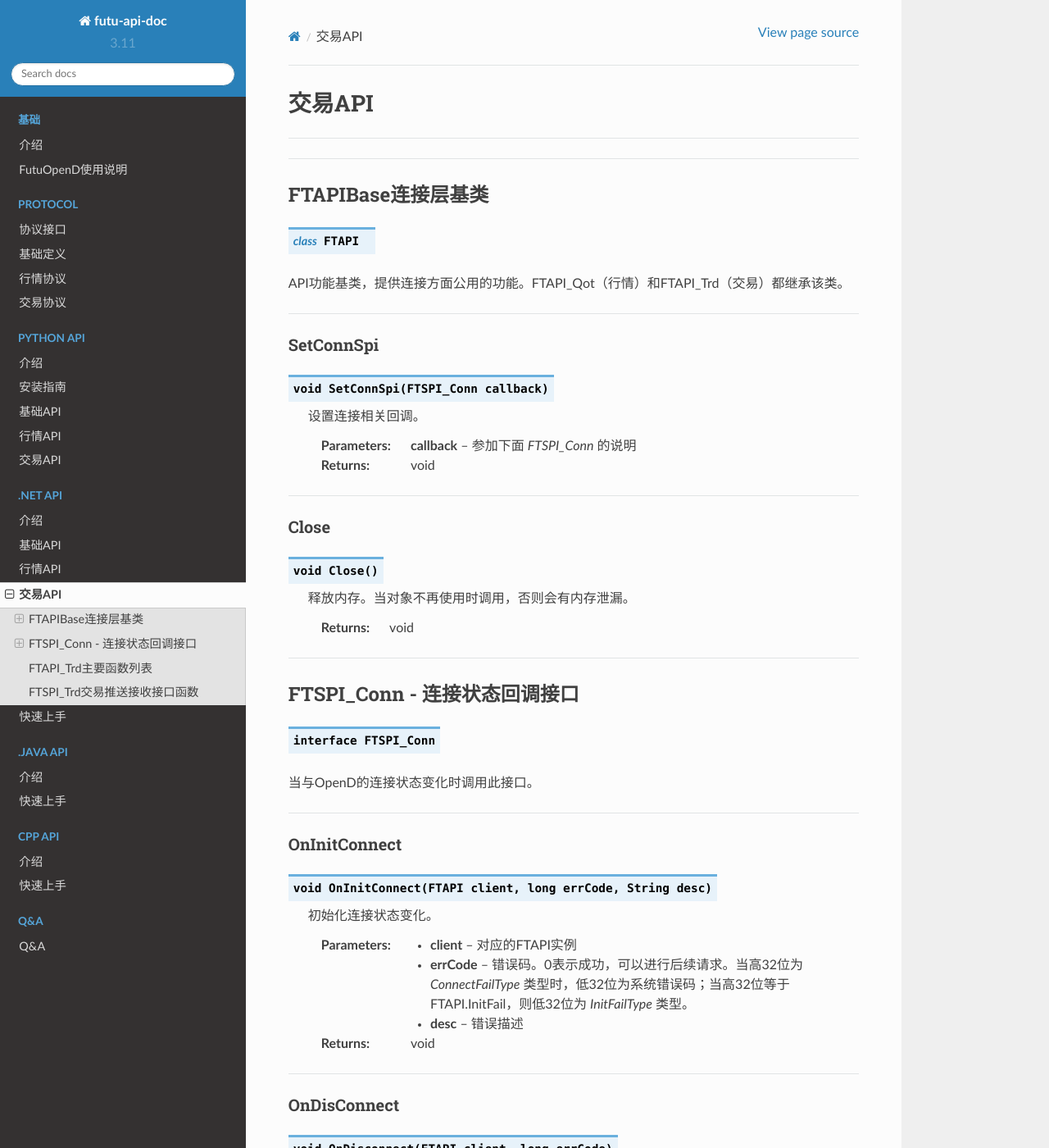
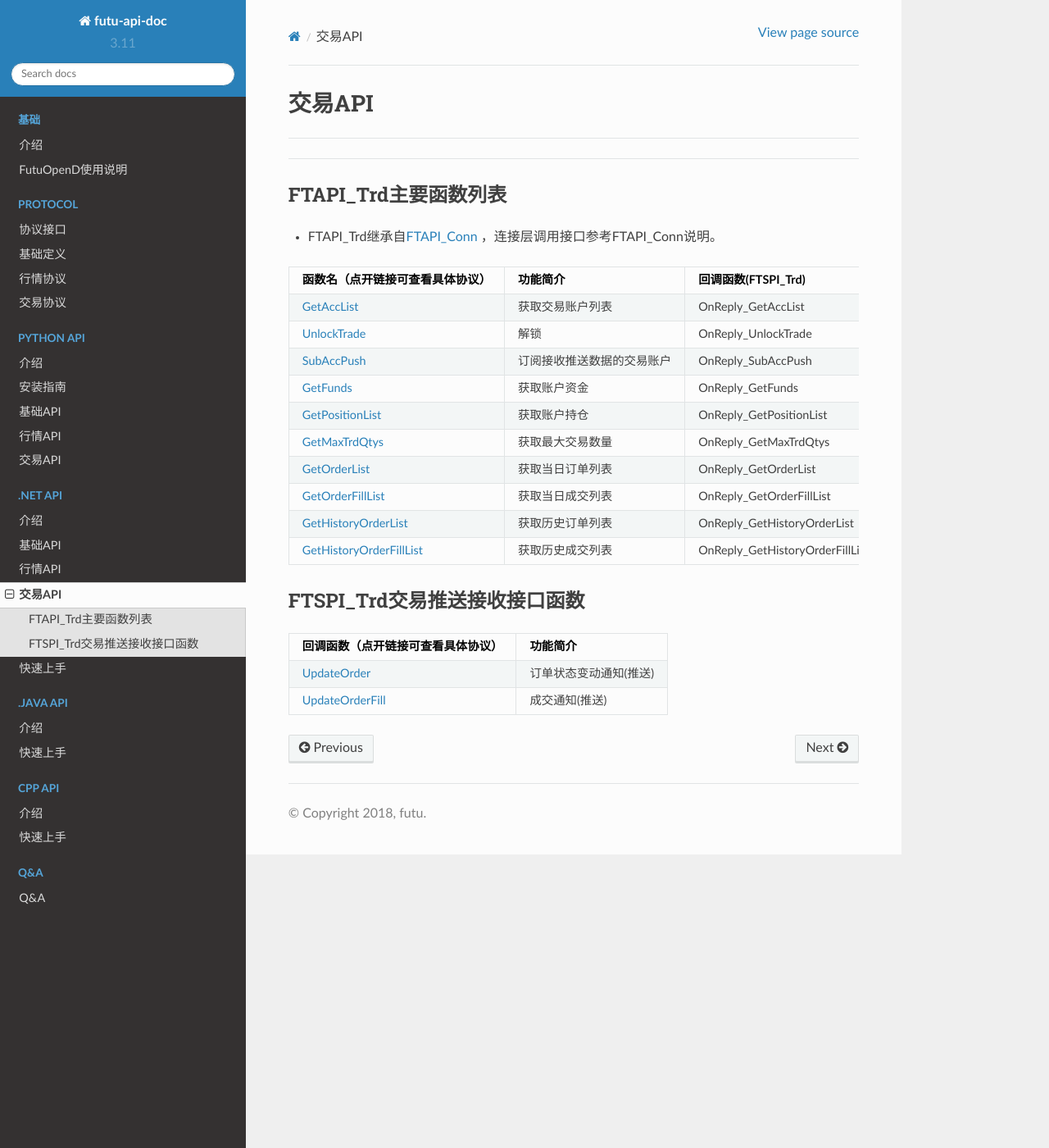
Before and after one commit to FutunnOpen/futu-api-doc, a Sphinx documentation site: the page built from doc_maker/source/net/Trade_API.rst, in a window 1280 px wide and 1400 px high. Shown: the whole window at 82% size. Built offline with Sphinx 7.4.7 and the Read the Docs theme 2.0.0, drawn with Linux system fonts in a browser that asks for light colours; some of the changed text lies outside the part shown.

Commit message:
优化文档

```diff
--- a/doc_maker/source/net/Trade_API.rst
+++ b/doc_maker/source/net/Trade_API.rst
@@ -65,92 +65,25 @@
 
 
 
-FTAPIBase连接层基类
--------------------
-
-..  class:: FTAPI
-
-API功能基类，提供连接方面公用的功能。FTAPI_Qot（行情）和FTAPI_Trd（交易）都继承该类。
-
--------------------------------------------------------------------------------------------------
-
-
-SetConnSpi
-~~~~~~~~~~~~~~~~~
-
-..  method:: void SetConnSpi(FTSPI_Conn callback)
-
-  设置连接相关回调。
-
-  :param callback: 参加下面 `FTSPI_Conn` 的说明
-  :return: void
-
---------------------------------------------
-
-Close
-~~~~~~~~~~~~~~~~~
-
-..  method:: void Close()
-
-  释放内存。当对象不再使用时调用，否则会有内存泄漏。
-
-  :return: void
-
---------------------------------------------
-
-FTSPI_Conn - 连接状态回调接口
-------------------------------------------
-
-..  class:: interface FTSPI_Conn
-
-当与OpenD的连接状态变化时调用此接口。
-
-------------------------------------
-
-OnInitConnect
-~~~~~~~~~~~~~~~~~
-
-..  method:: void OnInitConnect(FTAPI client, long errCode, String desc)
-
-  初始化连接状态变化。
-
-  :param client: 对应的FTAPI实例
-  :param errCode: 错误码。0表示成功，可以进行后续请求。当高32位为 `ConnectFailType` 类型时，低32位为系统错误码；当高32位等于FTAPI.InitFail，则低32位为 `InitFailType` 类型。
-  :param desc: 错误描述
-  :return: void
-
---------------------------------------------
-
-OnDisConnect
-~~~~~~~~~~~~~~~~~
-
-..  method:: void OnDisconnect(FTAPI client, long errCode)
-
-  初始化连接状态变化。
-
-  :param client: 对应的FTAPI实例
-  :param errCode: 错误码。高32位为 `ConnectFailType` 类型，低32位为系统错误码；
-  :return: void
-
---------------------------------------------
-
 FTAPI_Trd主要函数列表
 ---------------------
 
-~~~~~~~~~~~~~~~~~~~~~~~~~~~~~~~
++ FTAPI_Trd继承自\ `FTAPI_Conn <./Base_API.html#ftapi-conn>`_ ，连接层调用接口参考FTAPI_Conn说明。
+
+
 ================================    ==============================================   ==============================
-函数名（点开链接可查看具体协议）        功能简介                                         回调函数(FTSPI_Trd)
+函数名（点开链接可查看具体协议）        功能简介                                              回调函数(FTSPI_Trd)
 ================================    ==============================================   ==============================
-GetAccList_                         获取交易账户列表                                 OnReply_GetAccList
-UnlockTrade_                        解锁                                             OnReply_UnlockTrade
-SubAccPush_                         订阅接收推送数据的交易账户                       OnReply_SubAccPush
-GetFunds_                           获取账户资金                                     OnReply_GetFunds
-GetPositionList_                    获取账户持仓                                     OnReply_GetPositionList
-GetMaxTrdQtys_                      获取最大交易数量                                 OnReply_GetMaxTrdQtys
-GetOrderList_                       获取当日订单列表                                 OnReply_GetOrderList
-GetOrderFillList_                   获取当日成交列表                                 OnReply_GetOrderFillList
-GetHistoryOrderList_                获取历史订单列表                                 OnReply_GetHistoryOrderList
-GetHistoryOrderFillList_            获取历史成交列表                                 OnReply_GetHistoryOrderFillList
+GetAccList_                         获取交易账户列表                                     OnReply_GetAccList
+UnlockTrade_                        解锁                                               OnReply_UnlockTrade
+SubAccPush_                         订阅接收推送数据的交易账户                            OnReply_SubAccPush
+GetFunds_                           获取账户资金                                        OnReply_GetFunds
+GetPositionList_                    获取账户持仓                                        OnReply_GetPositionList
+GetMaxTrdQtys_                      获取最大交易数量                                     OnReply_GetMaxTrdQtys
+GetOrderList_                       获取当日订单列表                                      OnReply_GetOrderList
+GetOrderFillList_                   获取当日成交列表                                      OnReply_GetOrderFillList
+GetHistoryOrderList_                获取历史订单列表                                      OnReply_GetHistoryOrderList
+GetHistoryOrderFillList_            获取历史成交列表                                      OnReply_GetHistoryOrderFillList
 ================================    ==============================================   ==============================
 
 FTSPI_Trd交易推送接收接口函数
```
Also changed, not shown: doc_maker/source/net/Base_API.rst (+109 -0 lines), doc_maker/source/net/Quote_API.rst (+33 -99 lines).
